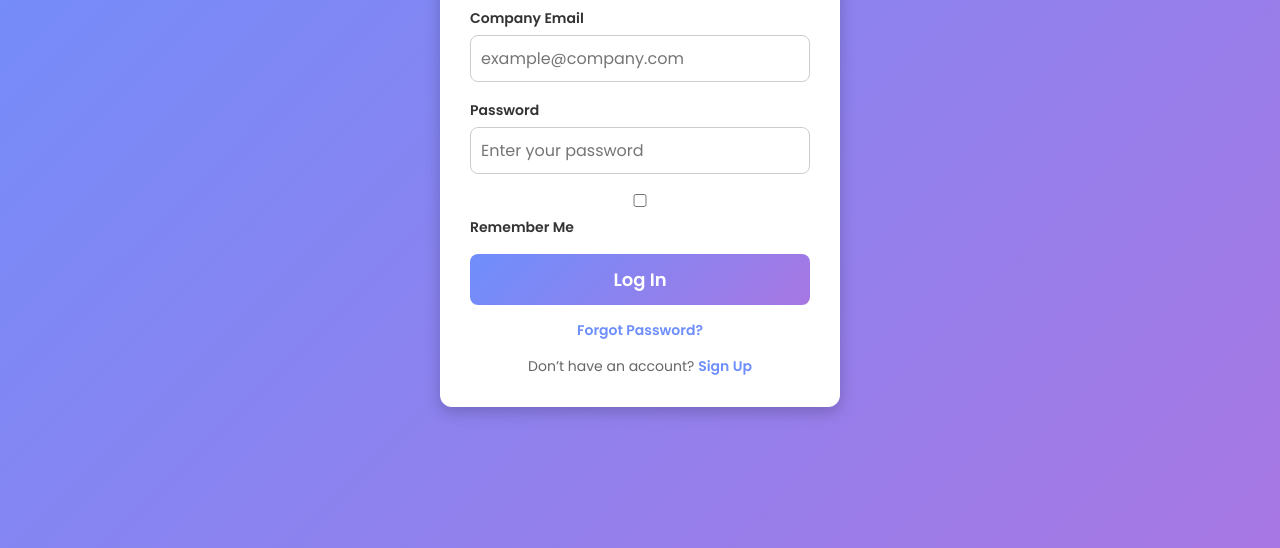
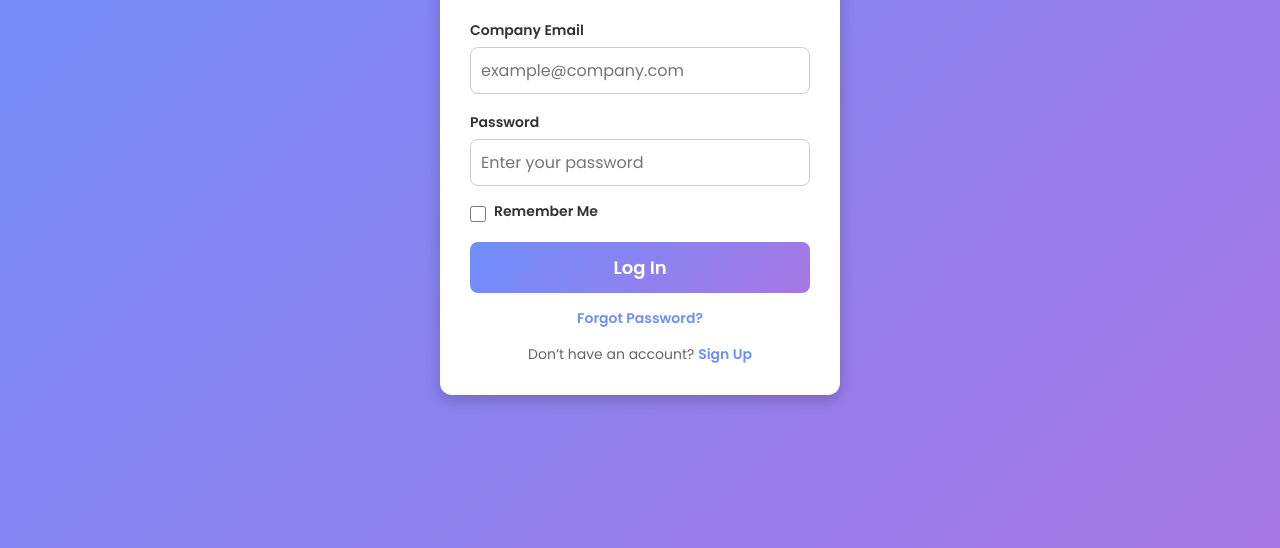
Before and after one commit to DEV640Group2/Social-Networking-App, a plain HTML site: page login.html in a window 1280 px wide. Shown: the part 252-800 px from the top of the page. Drawn offline with Linux system fonts and the light colour scheme.

Commit message:
Update styles.css

```diff
--- a/styles.css
+++ b/styles.css
@@ -109,3 +109,17 @@ h2 {
 .login-link a:hover {
     text-decoration: underline;
 }
+.checkbox-group {
+    display: flex;
+    align-items: center;
+    gap: 8px; /* space between checkbox and label */
+    margin-bottom: 20px;
+    font-size: 14px;
+    color: #333;
+}
+
+.checkbox-group input[type="checkbox"] {
+    width: 16px;
+    height: 16px;
+    cursor: pointer;
+}
```
